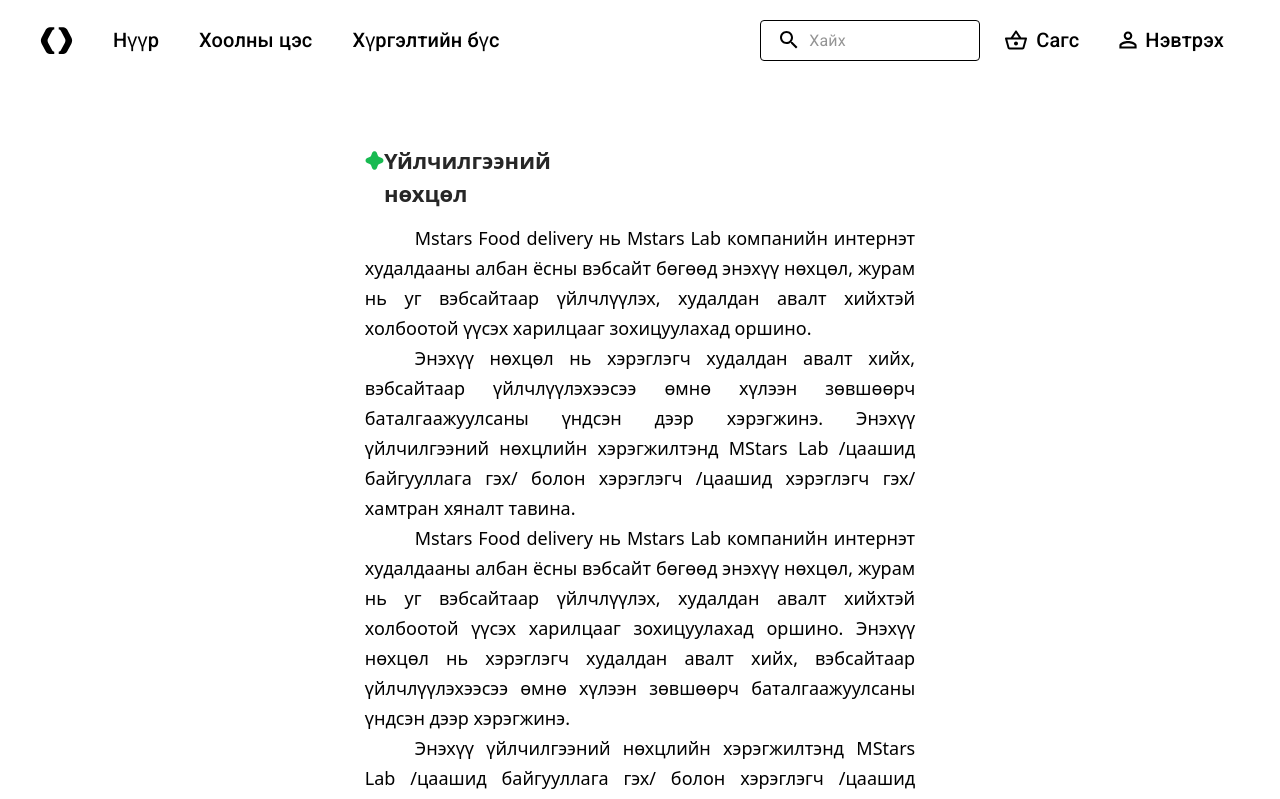
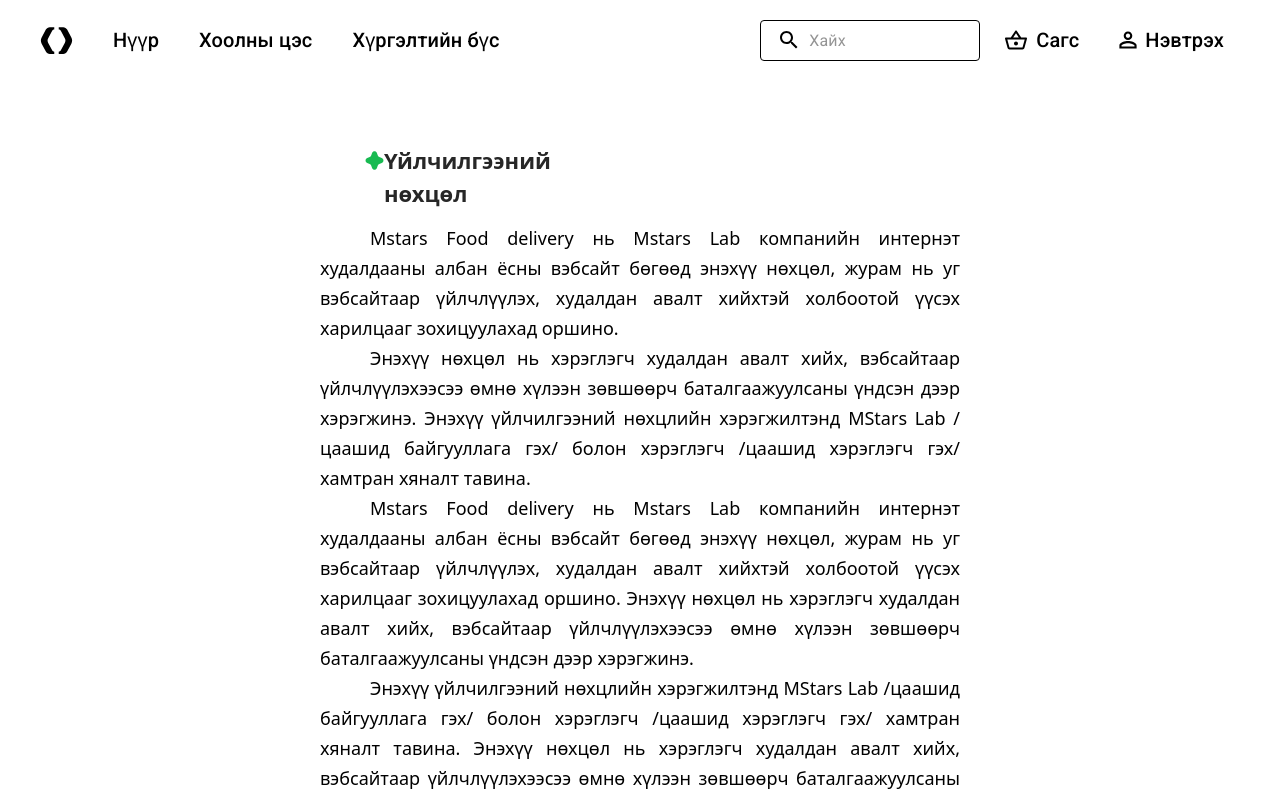
Before and after one commit to Leap-1f/nerds-food-delivery, a Next.js app in the folder fe/: page /tas in a window 1280 px wide. Shown: the top 799 px of the page. Built offline with nearby package versions, Linux system fonts and the light colour scheme.

Commit message:
tiny changes

```diff
--- /dev/null
+++ b/fe/src/components/layout/Banner.tsx
@@ -0,0 +1,5 @@
+export const Banner = () => {
+    return (
+        <>hi</>
+    )
+}
--- a/fe/src/components/layout/Header.tsx
+++ b/fe/src/components/layout/Header.tsx
@@ -12,6 +12,8 @@
 import { useState } from "react";
 import { Interface } from "readline";
 import { tree } from "next/dist/build/templates/app-page";
+
+
 const Search = styled("div")(({ theme }) => ({
   position: "relative",
   borderRadius: theme.shape.borderRadius,
--- a/fe/src/components/layout/index.js
+++ b/fe/src/components/layout/index.js
@@ -5,3 +5,4 @@
 export * from "./MenuSideBar";
 export * from "./OrderDetail";
 export * from "./OrderHistory";
+export * from "./Banner";
--- a/fe/src/components/ui/index.js
+++ b/fe/src/components/ui/index.js
@@ -1,5 +1,4 @@
 export * from "./Address";
-export * from "./Bill";
 export * from "./FoodCart";
 export * from "./InfoCard";
 export * from "./NotFound";
--- a/fe/src/pages/error.tsx
+++ b/fe/src/pages/error.tsx
@@ -3,7 +3,7 @@
 export default function Delivery() {
   return (
     <>
-      test<ErrorModal></ErrorModal>
+      <ErrorModal></ErrorModal>
     </>
   );
 }
--- a/fe/src/pages/privacyPolicy.tsx
+++ b/fe/src/pages/privacyPolicy.tsx
@@ -17,8 +17,7 @@
             height: "50%",
             display: "flex",
             justifyContent: "space-between",
-            marginLeft: "7%",
-            marginTop: "10%",
+            margin: "10% auto",
           }}
         >
           <img
--- a/fe/src/pages/tas.tsx
+++ b/fe/src/pages/tas.tsx
@@ -45,8 +45,8 @@
             color: "#000000",
             textAlign: "justify",
             textIndent: "50px",
-            marginLeft: "7%",
-            marginRight: "7%",
+            marginLeft: "auto",
+            marginRight: "auto",
             marginTop: "2%",
           }}
         >
```
Also changed, not shown: fe/src/components/ui/Bill.tsx (deleted).
